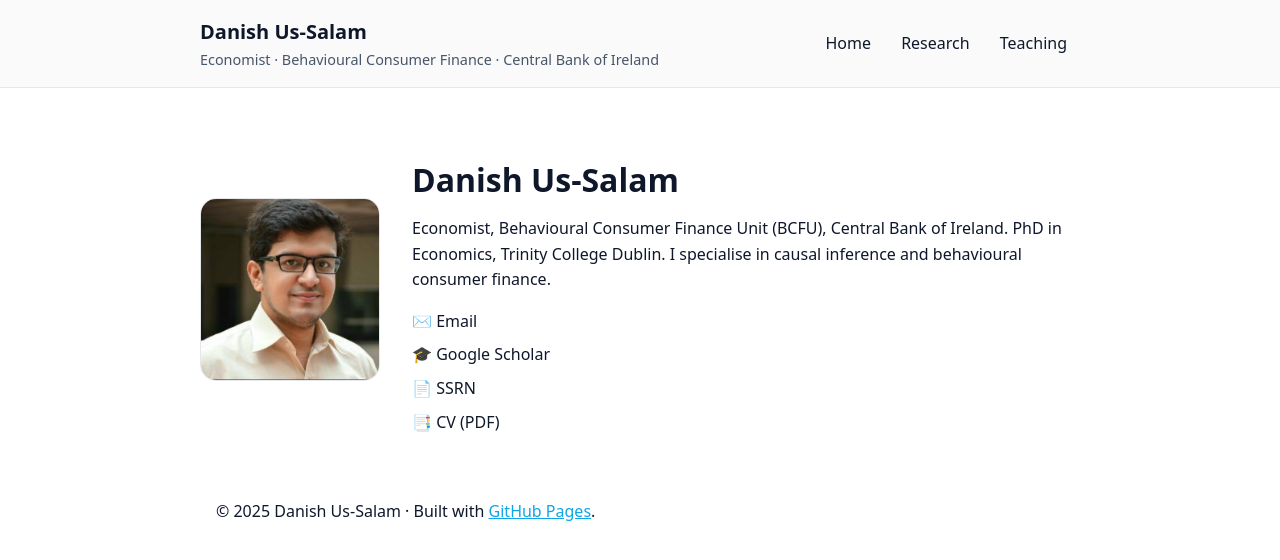
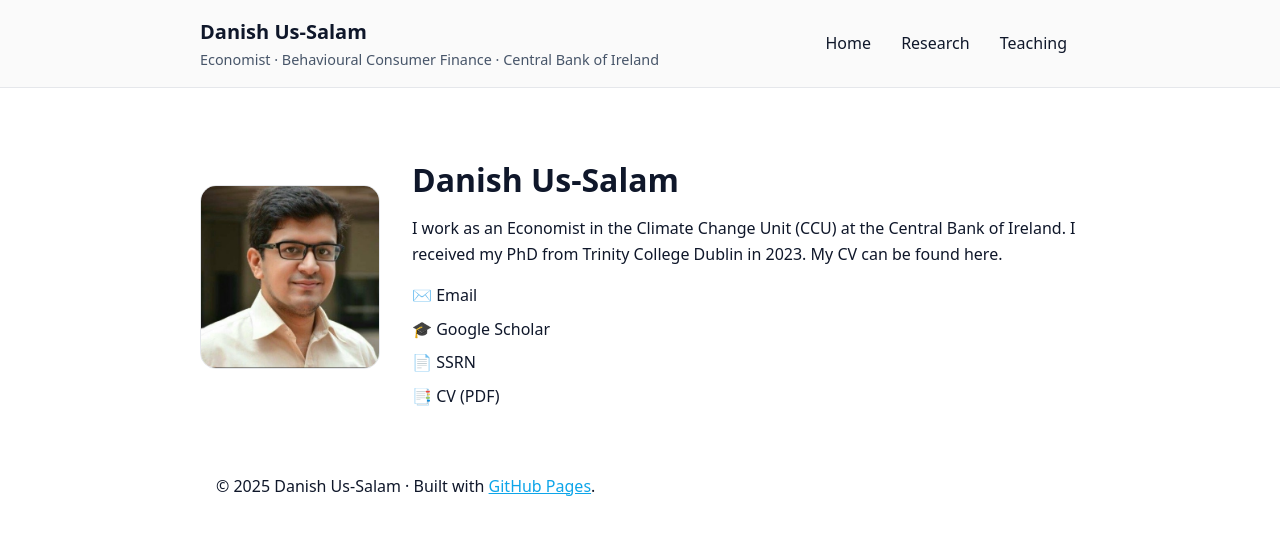
Before and after one commit to danishussalam/danishussalam.github.io, a Jekyll site: the page built from index.md, in a window 1280 px wide. Shown: the top 560 px of the page. Built offline with Jekyll 4.4.1, drawn with Linux system fonts in a browser that asks for light colours.

Commit message:
Update index.md

```diff
--- a/index.md
+++ b/index.md
@@ -10,8 +10,9 @@ title: "Home"
   <div class="bio">
     <h1>Danish Us-Salam</h1>
     <p>
-      Economist, Behavioural Consumer Finance Unit (BCFU), Central Bank of Ireland.
-      PhD in Economics, Trinity College Dublin. I specialise in causal inference and behavioural consumer finance.
+      I work as an Economist in the Climate Change Unit (CCU) at the Central Bank of Ireland.
+
+      I received my PhD from Trinity College Dublin in 2023. My CV can be found here.
     </p>
 
     <ul class="contact-icons">
```
